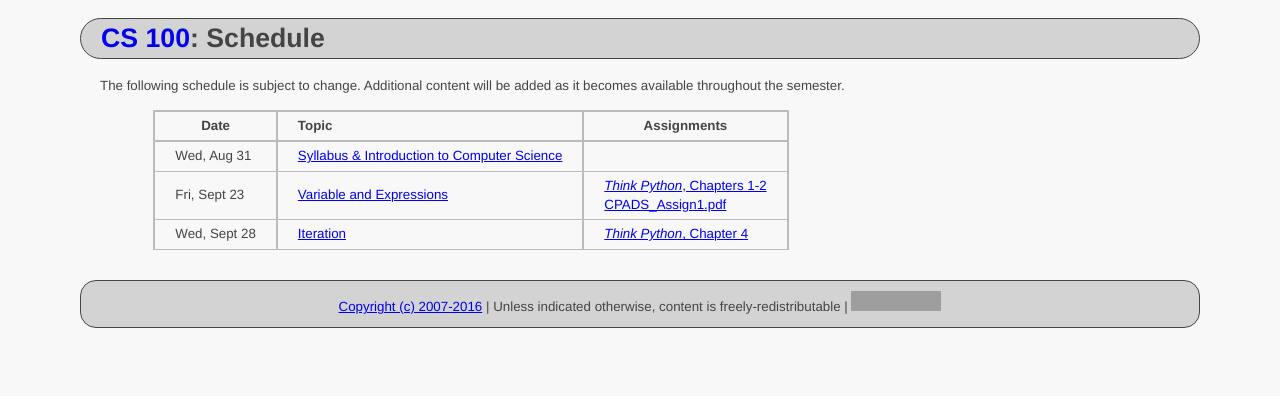
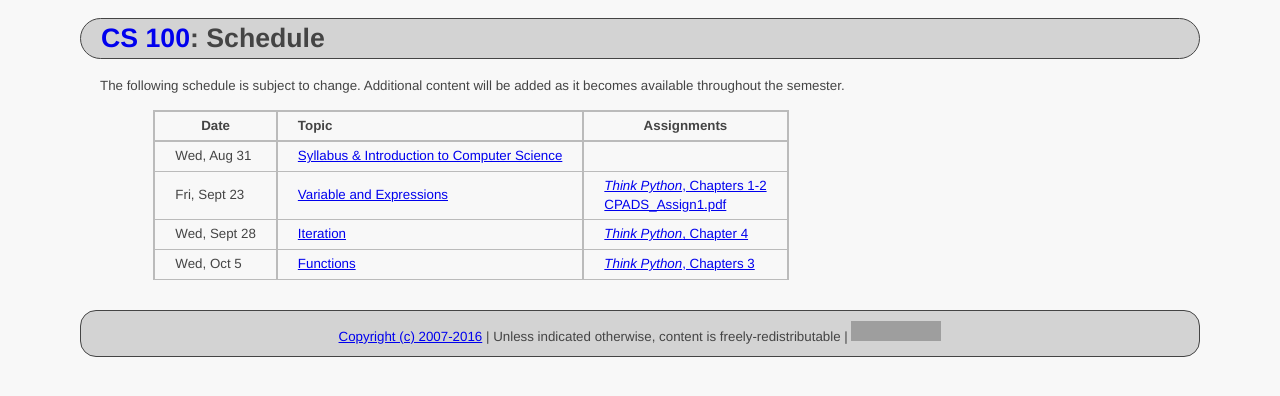
Before and after one commit to ycpcs/cs100-fall2016, a Jekyll site: the page built from schedule.md, in a window 1280 px wide. Shown: the top 396 px of the page. Built offline with Jekyll 4.4.1, drawn with Linux system fonts in a browser that asks for light colours; grey boxes are pictures that could not be loaded.

Commit message:
add function lecture
add function lecture

```diff
--- a/schedule.md
+++ b/schedule.md
@@ -13,7 +13,7 @@
 >| Wed, Aug 31    |  [Syllabus & Introduction to Computer Science](lectures/lecture0_intro.pdf)                          |                                                                                            |
 >| Fri, Sept 23   |  [Variable and Expressions](lectures/lecture1_variables_expressions.pdf)                             | [*Think Python*, Chapters 1-2](http://greenteapress.com/thinkpython/thinkpython.html) <br /> [CPADS_Assign1.pdf](assign/CPADS_Assign1.pdf)     |
 >| Wed, Sept 28   |  [Iteration](lectures/lecture2_iteration.pdf)                                                        | [*Think Python*, Chapter 4](http://greenteapress.com/thinkpython/thinkpython.html) |
-
+>| Wed, Oct 5     |  [Functions](lectures/lecture3_functions.pdf)                                                        | [*Think Python*, Chapters 3](http://greenteapress.com/thinkpython/thinkpython.html)    |
 
 
 
```
Also changed, not shown: 2 other files.
